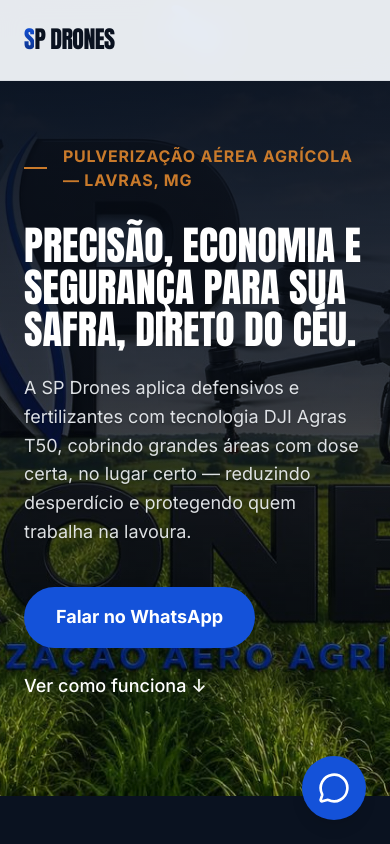
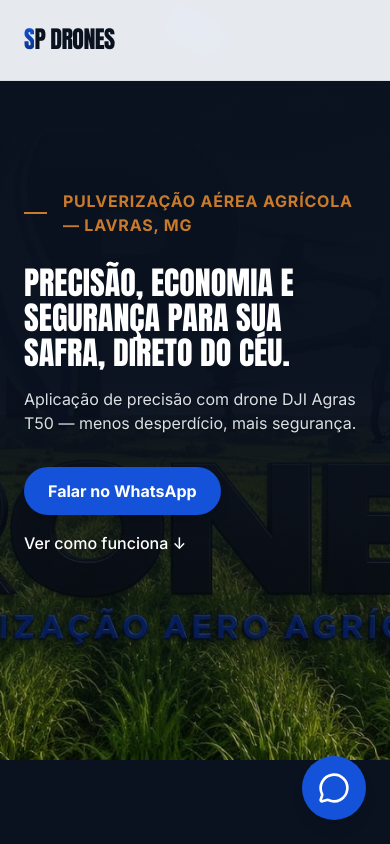
Before and after one commit to pedrolucascunha54-ctrl/sp-drones-site, a Next.js app: page / in a window 390 px wide. Shown: the top 844 px of the page. Built offline with nearby package versions, Linux system fonts and the light colour scheme.

Commit message:
Ajusta layout do hero para mobile

```diff
--- a/src/components/sections/Hero.tsx
+++ b/src/components/sections/Hero.tsx
@@ -9,7 +9,7 @@
   const revealRef = useScrollReveal();
 
   return (
-    <section id="inicio" className="relative min-h-[90vh] flex items-center pt-24 pb-12 overflow-hidden bg-ink">
+    <section id="inicio" className="relative min-h-[90vh] flex items-center pt-24 pb-28 sm:pb-12 overflow-hidden bg-ink">
       {/* Background Image */}
       <div className="absolute inset-0 z-0">
         <Image
@@ -22,11 +22,11 @@
       </div>
 
       {/* Gradient Overlay:
-          Mobile: Top to bottom (dark at top for text, clear at bottom for drone)
-          Desktop: Left to right (dark at left for text, clear at right for drone)
+          Mobile: Top to bottom (darker on top via from-ink/95 via-ink/90 to hide baked text)
+          Desktop: Left to right
       */}
-      <div className="absolute inset-0 z-10 bg-gradient-to-b lg:bg-gradient-to-r from-ink/90 via-ink/70 lg:via-ink/60 to-ink/10 lg:to-transparent mix-blend-multiply pointer-events-none" />
-      <div className="absolute inset-0 z-10 bg-gradient-to-b lg:bg-gradient-to-r from-ink/80 via-ink/40 lg:via-ink/30 to-transparent pointer-events-none" />
+      <div className="absolute inset-0 z-10 bg-gradient-to-b lg:bg-gradient-to-r from-ink/95 via-ink/90 lg:from-ink/90 lg:via-ink/70 to-ink/10 lg:to-transparent mix-blend-multiply pointer-events-none" />
+      <div className="absolute inset-0 z-10 bg-gradient-to-b lg:bg-gradient-to-r from-ink/95 via-ink/90 lg:from-ink/80 lg:via-ink/40 to-transparent pointer-events-none" />
 
       {/* Content */}
       <div className="max-w-7xl mx-auto px-6 grid lg:grid-cols-2 items-center relative z-20 w-full h-full" ref={revealRef}>
@@ -34,26 +34,29 @@
           {/* Eyebrow adapted for dark background */}
           <SectionEyebrow className="text-warning">Pulverização Aérea Agrícola — Lavras, MG</SectionEyebrow>
 
-          <h1 className="text-display-xl text-white mt-4 mb-6">
+          <h1 className="text-display-lg sm:text-display-xl text-white mt-3 mb-4 sm:mt-4 sm:mb-6">
             Precisão, economia e segurança para sua safra, direto do céu.
           </h1>
 
-          <p className="text-body-lg text-cloud/90 mb-10 text-shadow-sm">
+          <p className="hidden sm:block text-body-lg text-cloud/90 mb-10 text-shadow-sm">
             A SP Drones aplica defensivos e fertilizantes com tecnologia DJI Agras T50,
             cobrindo grandes áreas com dose certa, no lugar certo — reduzindo desperdício e
             protegendo quem trabalha na lavoura.
           </p>
+          <p className="block sm:hidden text-body-md text-cloud/90 mb-8 text-shadow-sm">
+            Aplicação de precisão com drone DJI Agras T50 — menos desperdício, mais segurança.
+          </p>
 
-          <div className="flex flex-wrap items-center gap-6">
+          <div className="flex flex-wrap items-center gap-4 sm:gap-6">
             <a
               href={WHATSAPP_LINK}
               target="_blank"
               rel="noopener noreferrer"
-              className="px-8 py-4 bg-cobalt text-white rounded-full font-bold text-body-lg hover:bg-cobalt-deep transition-all shadow-lg hover:shadow-xl hover:-translate-y-1 focus-visible:outline-warning"
+              className="px-6 py-3 sm:px-8 sm:py-4 bg-cobalt text-white rounded-full font-bold text-body-md sm:text-body-lg hover:bg-cobalt-deep transition-all shadow-lg hover:shadow-xl hover:-translate-y-1 focus-visible:outline-warning"
             >
               Falar no WhatsApp
             </a>
-            <a href="#como-funciona" className="text-body-lg font-medium text-white hover:text-cobalt transition-colors focus-visible:outline-warning">
+            <a href="#como-funciona" className="text-body-md sm:text-body-lg font-medium text-white hover:text-cobalt transition-colors focus-visible:outline-warning">
               Ver como funciona ↓
             </a>
           </div>
```
